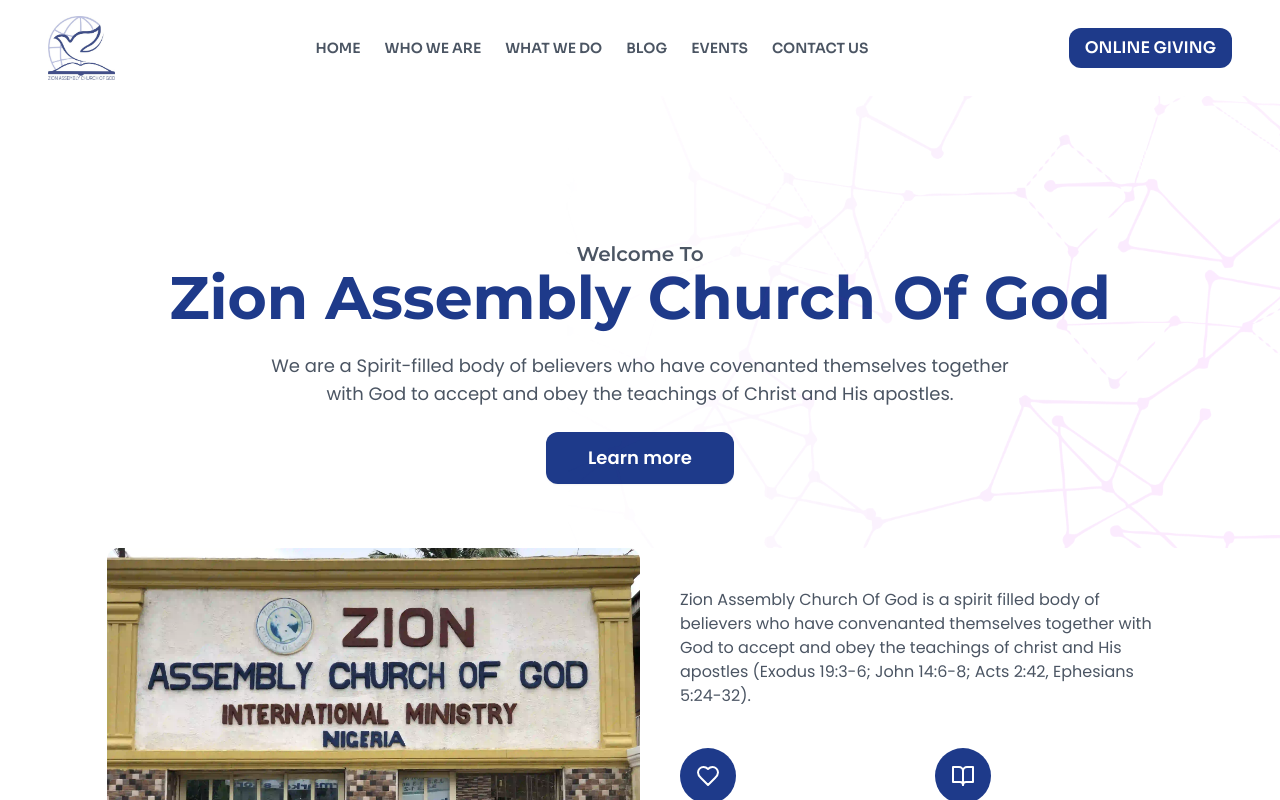
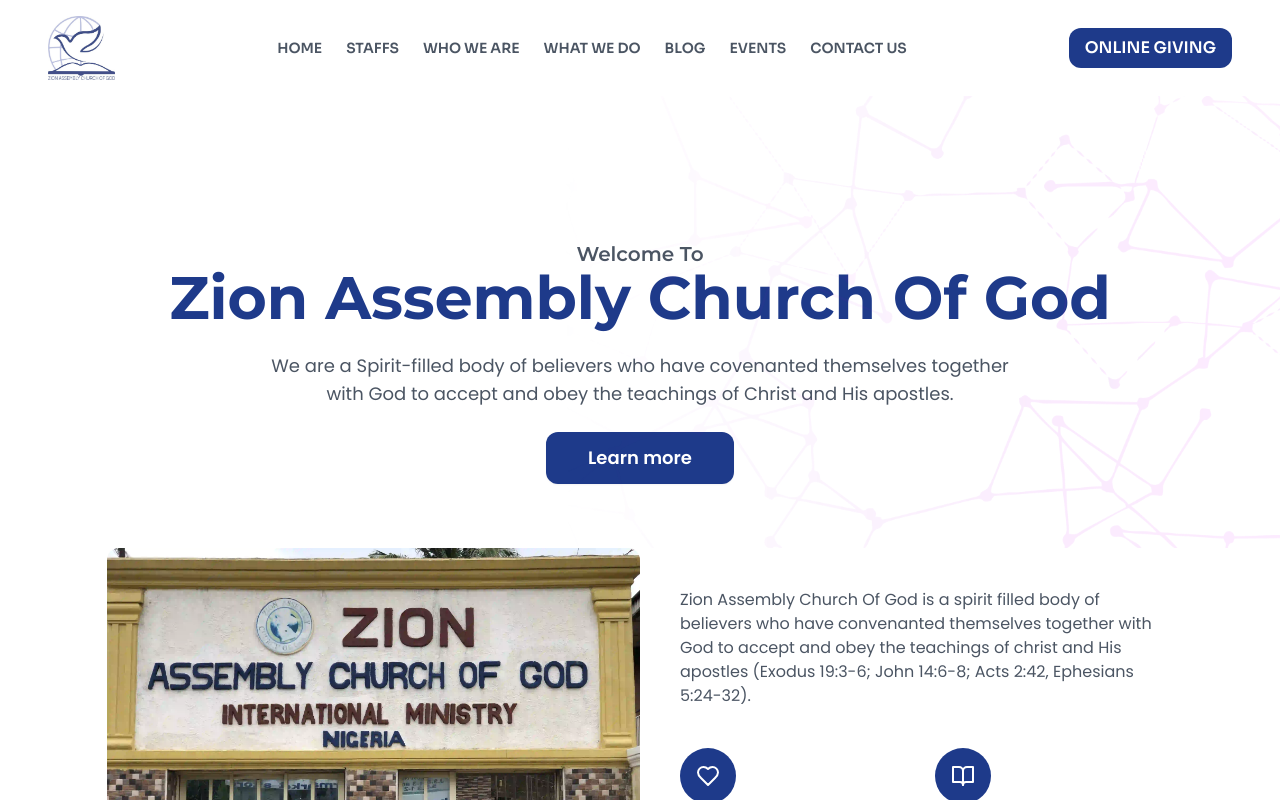
Before and after one commit to pleasantyomi/Zion, a React (Vite) app: page / in a window 1280 px wide. Shown: the top 800 px of the page. Built offline with nearby package versions, Linux system fonts and the light colour scheme; what tailwindcss-animatecss would draw is missing.

Commit message:
DUNNO WHAT I DID

```diff
--- a/package.json
+++ b/package.json
@@ -10,6 +10,7 @@
     "preview": "vite preview"
   },
   "dependencies": {
+    "email-js": "^2.0.2",
     "flowbite-react": "^0.6.4",
     "framer-motion": "^10.16.4",
     "lucide-react": "^0.292.0",
--- a/src/components/Hamburger.jsx
+++ b/src/components/Hamburger.jsx
@@ -15,7 +15,7 @@
 
     return (
         <div className="">
-            <button className="flex flex-col h-12 w-12  justify-center items-center group" onClick={() => isOpen(!open)}>
+            <button className="flex flex-col items-center justify-center w-12 h-12 group" onClick={() => isOpen(!open)}>
       <div
         className={`${genericHamburgerLine} ${
           open
@@ -44,14 +44,15 @@
                 </div> */}
 
                 <div className={open? "ShowHamburger" : "HideHamburger"}>
-                    <motion.div initial={{ width: 0}} animate={{ width: "100%" }} className="bg-white grid gap-4 text-center font-semibold text-gray-600">
+                    <motion.div initial={{ width: 0}} animate={{ width: "100%" }} className="grid gap-4 font-semibold text-center text-gray-600 bg-white">
                        <Link to="/" onClick={()=>isOpen(false)}>HOME</Link>
+                       <Link to="/leaders" onClick={()=>isOpen(false)}>STAFFS</Link>
                        <a onClick={()=>setAccordion(prev => !prev)}>WHO WE ARE</a>
                        <div className={accordion? "showAccordion" : "HideHamburger"}>
                         <div className="grid">
                           <Link to ="/about" onClick={()=>isOpen(false)}>About us</Link>
                           <Link to ="/" onClick={()=>isOpen(false)}>Abstract of faith</Link>
-                          <Link to ="/leaders" onClick={()=>isOpen(false)}>Staffs</Link>
+                          {/* <Link to ="/leaders" onClick={()=>isOpen(false)}>Staffs</Link> */}
                         </div>
                       </div>
                        <a onClick={()=>isOpen(false)}>WHAT WE DO</a>
--- a/src/components/Header.jsx
+++ b/src/components/Header.jsx
@@ -20,6 +20,7 @@
 
                 <div className="items-center hidden gap-6 text-sm font-semibold text-gray-600 lg:flex">
                     <Link to="/">HOME</Link>
+                    <Link to="/leaders">STAFFS</Link>
                     <div className="">
                         <span onClick={()=> openDropdown(prev => !prev)}  className="flex items-center gap-1 cursor-pointer" >
                             <span>WHO WE ARE</span>
@@ -31,7 +32,7 @@
                             <div className="absolute grid gap-3 px-3 py-5 mt-3 bg-white rounded-lg shadow-sm shadow-gray-600">
                                <Link to ="/about" onClick={()=> openDropdown(prev => !prev)}>About us</Link>
                                <Link to ="https://zionassemblychurchofgod.com/abstract-of-faith/" onClick={()=> openDropdown(prev => !prev)}>Abstract of faith</Link>
-                               <Link to ="/leaders" onClick={()=> openDropdown(prev => !prev)}>Staffs</Link>
+                               {/* <Link to ="/leaders" onClick={()=> openDropdown(prev => !prev)}>Staffs</Link> */}
                             </div>
                         </div>
                     </div>
```
Also changed, not shown: 1 other file (tests, documents, lock files or other folders).
